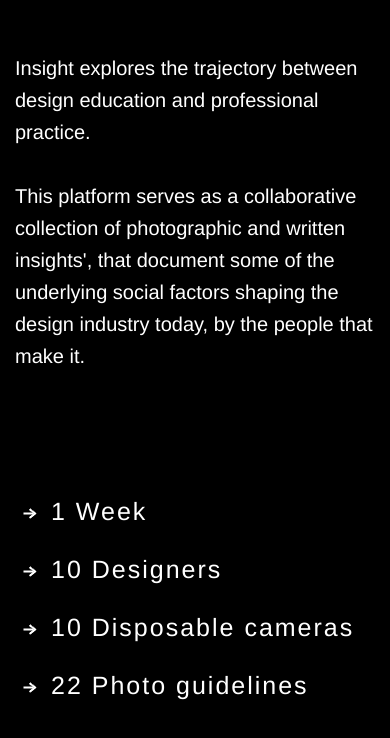
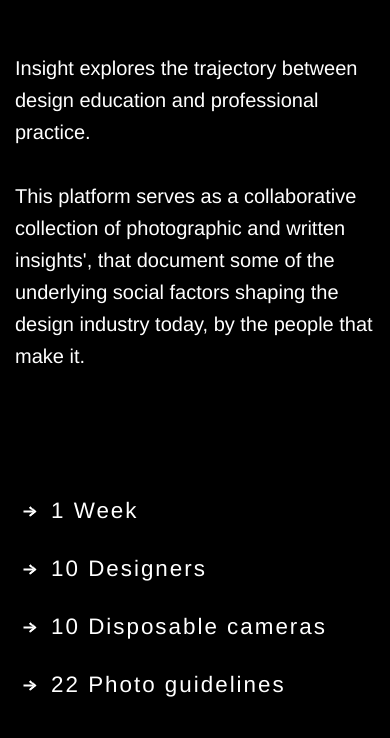
Before and after one commit to FrenchKatie/insight-nz, a website: page index.html in a window 390 px wide. Shown: the part 505-1243 px from the top of the page. Drawn offline with nearby package versions, Linux system fonts and the light colour scheme.

Commit message:
fixed rules font size on mob

```diff
--- a/scss/rules.scss
+++ b/scss/rules.scss
@@ -44,7 +44,7 @@ body {
 
 				.nav-item {
 					@media only screen and (max-width: 768px) {
-						font-size: 25px;
+						font-size: 0.7em;
 					}
 					.arrow {
 						display: inline-block;
```
Also changed, not shown: css/rules.css.
